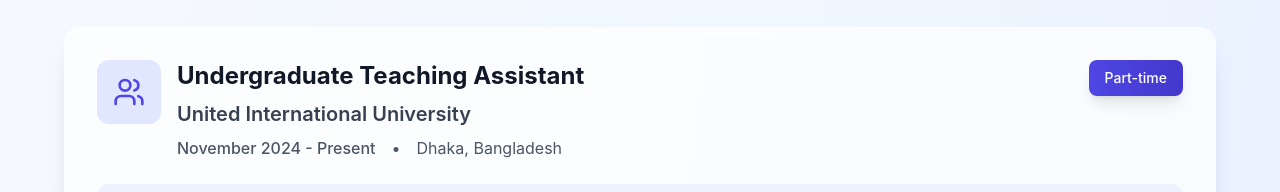
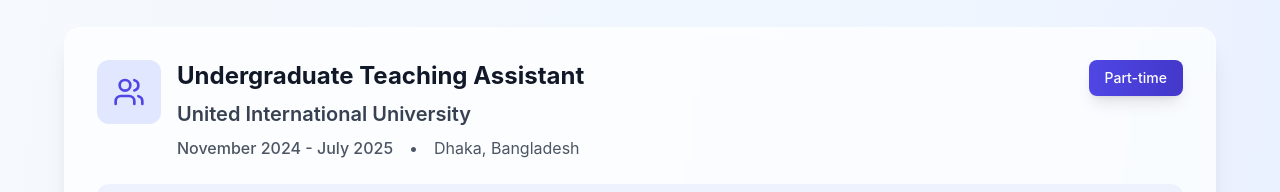
Before and after one commit to AhVir/AhVir.github.io_, a React (Vite) app: page / in a window 1280 px wide. Shown: the part 2600-2792 px from the top of the page. Built offline with nearby package versions, Linux system fonts and the light colour scheme.

Commit message:
Edited: Experience.tsx

```diff
--- a/src/components/Experience.tsx
+++ b/src/components/Experience.tsx
@@ -21,7 +21,7 @@
     {
       company: 'United International University',
       position: 'Undergraduate Teaching Assistant',
-      period: 'November 2024 - Present',
+      period: 'November 2024 - July 2025',
       location: 'Dhaka, Bangladesh',
       type: 'Part-time',
       icon: Users,
```
